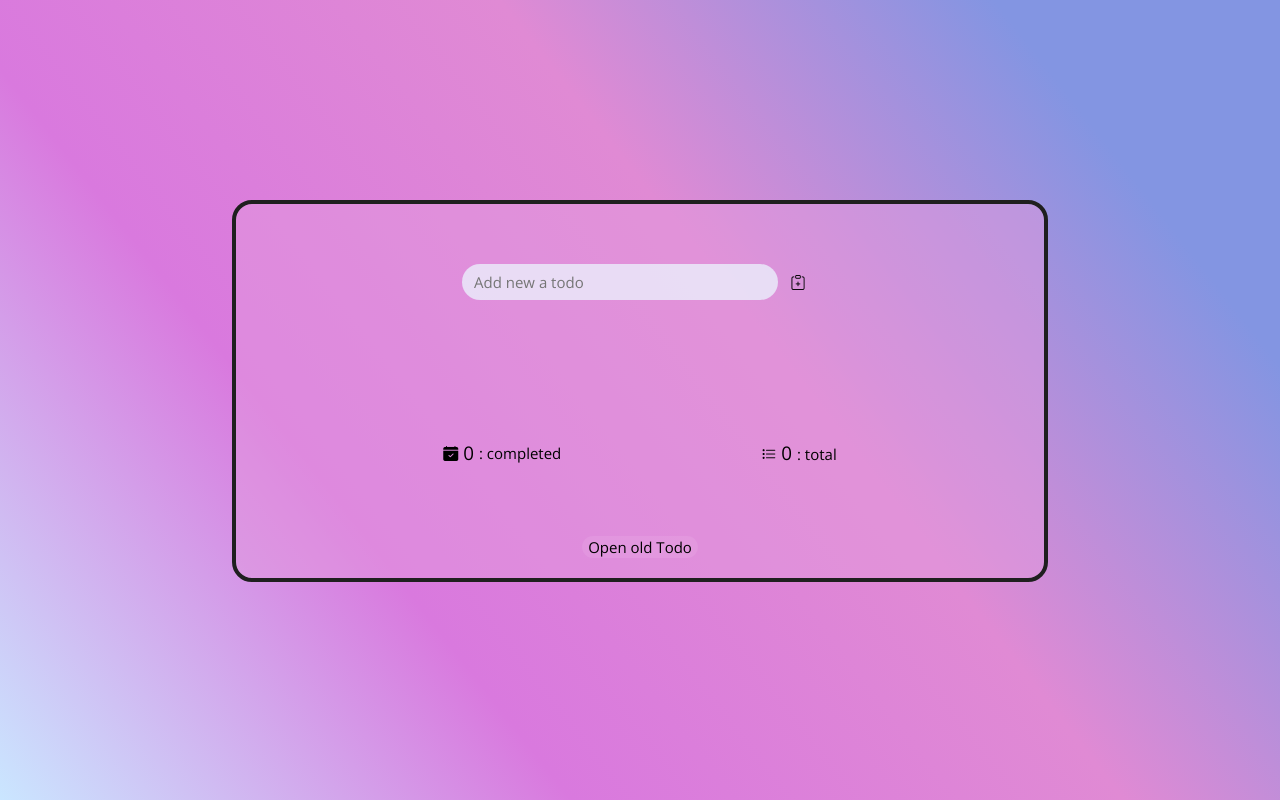
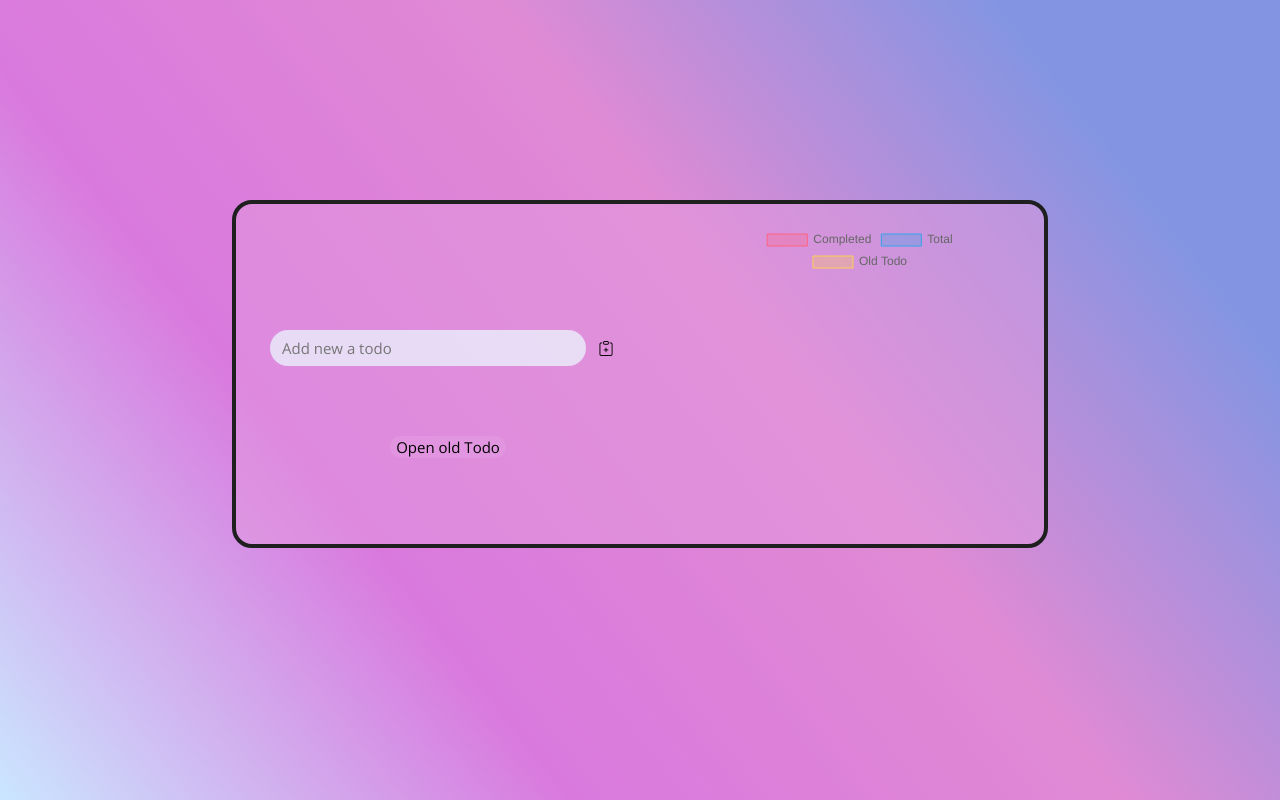
Before and after one commit to blednyikaklanaya/Todo-List, a React (Vite) app: page / in a window 1280 px wide. Built offline with nearby package versions, Linux system fonts and the light colour scheme.

Commit message:
add new functional. Remove one components also replace a is new <>ChartTodo</> component. Edit desing all App

```diff
--- a/package.json
+++ b/package.json
@@ -12,7 +12,9 @@
     "deploy": "npm run build && gh-pages -d dist"
   },
   "dependencies": {
+    "chart.js": "^4.4.6",
     "react": "^18.3.1",
+    "react-chartjs-2": "^5.2.0",
     "react-dom": "^18.3.1"
   },
   "devDependencies": {
--- a/src/App.css
+++ b/src/App.css
@@ -47,9 +47,9 @@ input:hover {
   border-radius: 20px;
 
   display: flex;
-  justify-content: flex-start;
+  justify-content: space-evenly;
   align-items: center;
-  flex-direction: column;
+  flex-direction: row;
   gap: 70px;
   padding: 20px;
   margin-top: 25vh;
@@ -57,6 +57,12 @@ input:hover {
   min-width: 60vw;
   max-width: 700px;
   background-color: #e19cdd7a;
+}
+
+.container-todo-component {
+  display: flex;
+  flex-direction: column;
+  gap: 35px;
 }
 
 .counter-todo {
--- a/src/App.jsx
+++ b/src/App.jsx
@@ -1,10 +1,12 @@
-import { useEffect, useState } from 'react'
-import './App.css'
+import { useEffect, useState } from 'react';
+
+import './App.css';
 //style
 
 import TodoList from './components/TodoList/TodoList';
 import TodoForm from './components/TodoForm/TodoForm';
 import TodoHistory from './components/TodoHistory/TodoHistory';
+import ChartTodo from './components/ChartTodo/ChartTodo';
 //components
 
 export default function App() {
@@ -16,21 +18,25 @@ export default function App() {
     return savesTodos ? JSON.parse(savesTodos) : [];
   });
 
-  const [countCompletedTodo, setCountCompletedTodo] = useState(0);
-
   const [oldTodos, setOldTodos] = useState(() => {
     const saveOldTodos = localStorage.getItem("userOldTodos");
     return saveOldTodos ? JSON.parse(saveOldTodos) : [];
   });
 
+  const [countCompletedTodo, setCountCompletedTodo] = useState(0);
+  const [countTotalTodos, setCountTotalTodos] = useState(todos.length);
+  const [countOldtodo, setCountOldTodo] = useState(oldTodos.length);
+
   useEffect(() => {
     setCountCompletedTodo(todos.filter((todo) => todo.completed).length)// return completed todo and set this number.
     localStorage.setItem("userTodos", JSON.stringify(todos));
+    setCountTotalTodos(todos.length);
     console.log(todos);
   }, [todos]); //check edits complected todos. Also set todos for localStorage
 
   useEffect(() => {
     localStorage.setItem("userOldTodos", JSON.stringify(oldTodos));
+    setCountOldTodo(oldTodos.length);
   }, [oldTodos])
 
   //functions
@@ -75,24 +81,13 @@ export default function App() {
   return (
     <div
       className="container">
-      <TodoForm onAddTodo={addNewTodo} />
-      <TodoList todos={todos} setEditTodo={handleSetEditTodo} inputChange={handleInputChange} onRemoveTodo={onRemoveTodo} onThroughTodo={onThroughTodo} />
       <div
-        className='counter-todo'>
-        <span
-          className='count-end-todo'>
-          <i className='bi bi-calendar-check-fill'></i>
-          {countCompletedTodo}
-          <span> : completed</span>
-        </span>
-        <span
-          className='count-total-todo'>
-          <i className="bi bi-list-task"></i>
-          {todos.length}
-          <span> : total</span>
-        </span>
+        className="container-todo-component">
+        <TodoForm onAddTodo={addNewTodo} />
+        <TodoList todos={todos} setEditTodo={handleSetEditTodo} inputChange={handleInputChange} onRemoveTodo={onRemoveTodo} onThroughTodo={onThroughTodo} />
+        <TodoHistory onClearHistory={onClearHistoryTodo} historyTodoData={oldTodos} />
       </div>
-      <TodoHistory onClearHistory={onClearHistoryTodo} historyTodoData={oldTodos} />
+      <ChartTodo countCompletedTodo={countCompletedTodo} countTotalTodo={countTotalTodos} countOldTodo={countOldtodo} />
     </div>
   )
 
--- /dev/null
+++ b/src/components/ChartTodo/ChartTodo.jsx
@@ -0,0 +1,43 @@
+/* eslint-disable react/prop-types */
+import "./ChartTodo.css";
+import { Chart as ChartJS, ArcElement, Tooltip, Legend } from 'chart.js';
+import { Doughnut } from 'react-chartjs-2';
+
+ChartJS.register(ArcElement, Tooltip, Legend);
+
+export default function ChartTodo( { countCompletedTodo, countTotalTodo, countOldTodo } ) {
+
+    const data = {
+        labels: ["Completed", "Total", "Old Todo"],
+        datasets: [
+            {
+                label: ' count',
+                data: [countCompletedTodo, countTotalTodo, countOldTodo],
+                backgroundColor: [
+                    'rgba(255, 99, 132, 0.3)',
+                    'rgba(54, 162, 235, 0.3)',
+                    'rgba(255, 206, 86, 0.3)',
+                    'rgba(75, 192, 192, 0.3)',
+                    'rgba(153, 102, 255, 0.3)',
+                    'rgba(255, 159, 64, 0.3)',
+                ],
+                borderColor: [
+                    'rgba(255, 99, 132, 1)',
+                    'rgba(54, 162, 235, 1)',
+                    'rgba(255, 206, 86, 1)',
+                    'rgba(75, 192, 192, 1)',
+                    'rgba(153, 102, 255, 1)',
+                    'rgba(255, 159, 64, 1)',
+                ],
+                borderWidth: 1,
+            },
+        ],
+    };
+
+    return (
+        <div
+            className="container-chartTodo">
+            <Doughnut data={data} />
+        </div>
+    )
+}
```
Also changed, not shown: src/components/ChartTodo/ChartTodo.css (added), 1 other file (tests, documents, lock files or other folders).
